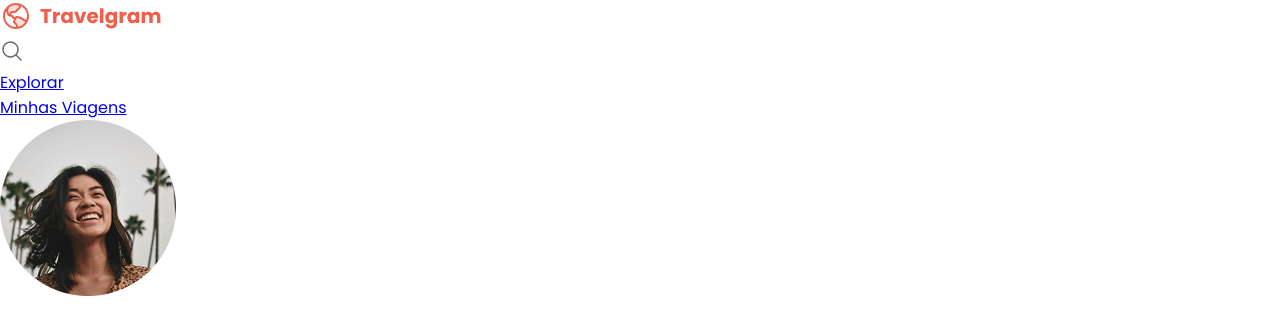
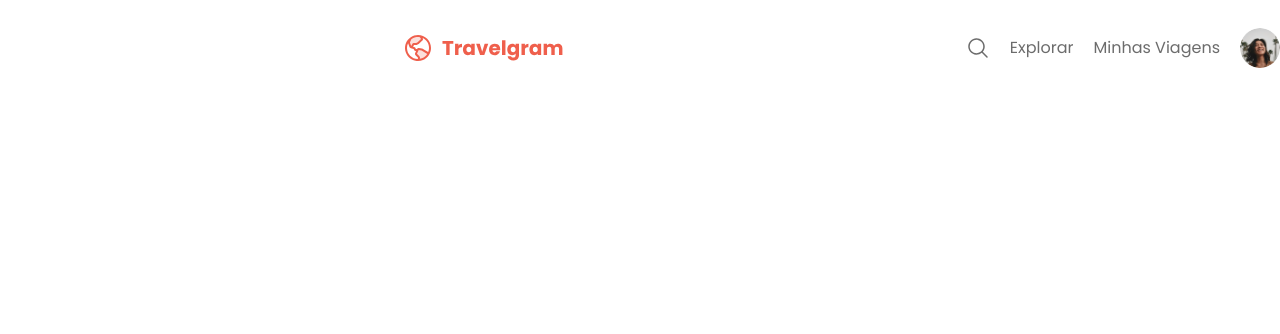
Before and after one commit to DesenvolvedorMestre/TravelG, a plain HTML site: page index.html in a window 1280 px wide. Drawn offline with Linux system fonts and the light colour scheme.

Commit message:
config nav

```diff
--- a/index.html
+++ b/index.html
@@ -14,7 +14,7 @@
 
         <nav>
             <a href="#" id="logo"></a>
-            <img src="assets/Logo.svg" alt="Logo Marca "></nav>
+            <img src="assets/Logo.svg" alt="Logo Marca ">
             <ul>
                 <li>
                     <a href="#"><img src="assets/icons/MagnifyingGlass.svg" alt="Icone de Lupa"></a></li>
@@ -22,7 +22,7 @@
                     <li><a href="#">Minhas Viagens</a></li>
                     <li><a href="#"><img src="assets/icons/Profile pic.png" alt="Imagem de Isabela torres"></a></li>
             </ul>
-
+        </nav>
         <head></head>
 </body>
 </html>
--- a/style/global.css
+++ b/style/global.css
@@ -1,4 +1,6 @@
-* { /* variavel global para iniciar o projeto */
+/* variavel global para iniciar o projeto */
+
+* {
     margin: 0;
     padding: 0;
     box-sizing: border-box;
@@ -26,3 +28,13 @@ body{
     background-color: var(--background-color);
     font-family: var(--font-family);
 }
+
+a {
+    text-decoration: none;
+    color: inherit;
+  }
+
+  a:hover {
+    color: var(--brand-color);
+    text-decoration: underline;
+  }
--- a/style/index.css
+++ b/style/index.css
@@ -1 +1,2 @@
 @import url(global.css); /* Importar os atributos da outra pagina */
+@import url(nav.css); /* Importar os atributos da outra pagina */
--- /dev/null
+++ b/style/nav.css
@@ -0,0 +1,23 @@
+nav {
+    display: flex;
+    justify-content: space-between;
+    align-items: center; /* ALINHAMENTO DOS OBJETOS NA LINHA */
+    line-height: 0; /* tirar todos os espaços que existam */
+    padding-block: 20px 10px;
+}
+
+nav ul {
+    list-style: none;
+    display: flex;
+    align-items: center;
+    gap: 20px;
+    padding-block: 8px;
+}
+
+nav ul li:last-child img {
+ width: 40px;
+ height: 40px;
+ object-fit: cover; /* para preencher os espaços funciona somente para elementos que não são quadrados */
+border-radius: 50px;
+align-items: center
+}
```
